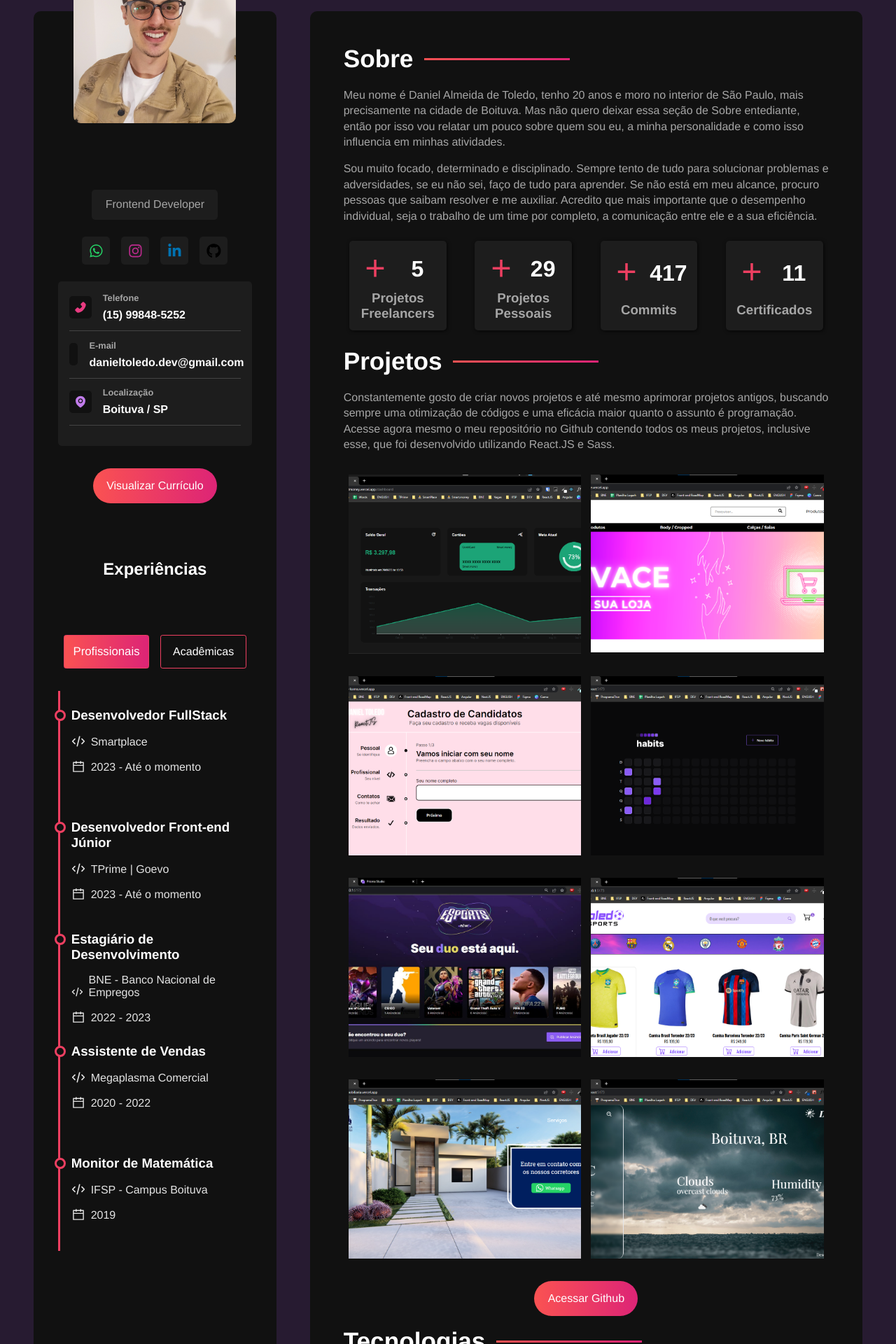
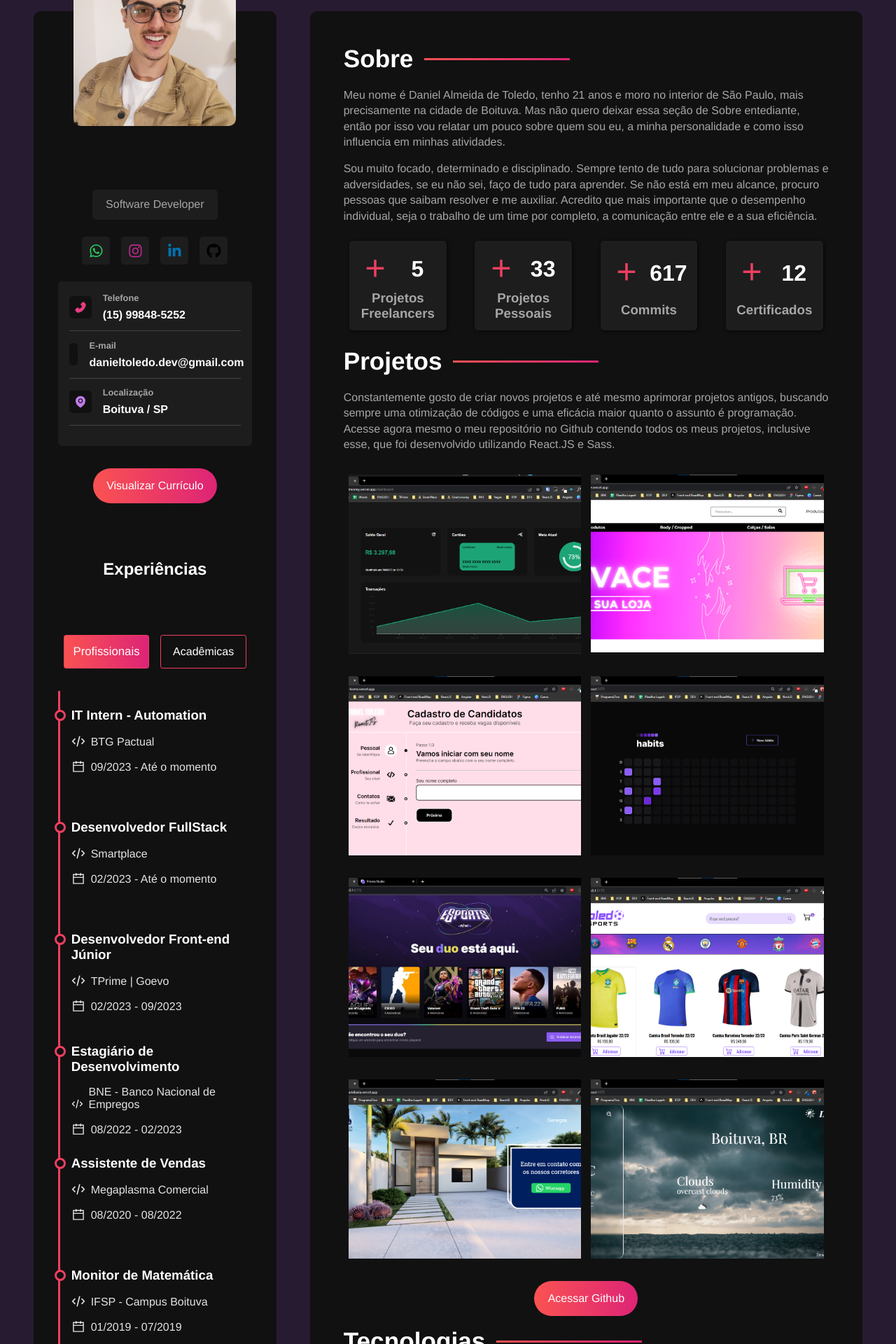
Before and after one commit to DanielAlmeidaToledo/Portfolio_DanielToledo, a React (Vite) app: page / in a window 1280 px wide. Shown: the part 880-2800 px from the top of the page at 70% size. Built offline with nearby package versions, Linux system fonts and the light colour scheme.

Commit message:
fix: ajusta titulos e experiências

```diff
--- a/src/components/AboutContainer/AboutContainer.tsx
+++ b/src/components/AboutContainer/AboutContainer.tsx
@@ -5,9 +5,9 @@ import "./aboutcontainer.sass";
 
 const Informations = [
   { title: "Projetos Freelancers", value: 5 },
-  { title: "Projetos Pessoais", value: 29 },
-  { title: "Commits", value: 417 },
-  { title: "Certificados", value: 11 },
+  { title: "Projetos Pessoais", value: 33 },
+  { title: "Commits", value: 617 },
+  { title: "Certificados", value: 12 },
 ];
 
 const AboutContainer = () => {
@@ -15,7 +15,7 @@ const AboutContainer = () => {
     <section className="about-container">
       <h2>Sobre</h2>
       <p>
-        Meu nome é Daniel Almeida de Toledo, tenho 20 anos e moro no interior de
+        Meu nome é Daniel Almeida de Toledo, tenho 21 anos e moro no interior de
         São Paulo, mais precisamente na cidade de Boituva. Mas não quero deixar
         essa seção de Sobre entediante, então por isso vou relatar um pouco
         sobre quem sou eu, a minha personalidade e como isso influencia em
--- a/src/components/Experience/Experience.tsx
+++ b/src/components/Experience/Experience.tsx
@@ -7,29 +7,34 @@ import "./experience.sass";
 
 const Experiences = [
   {
+    role: "IT Intern - Automation",
+    company: "BTG Pactual",
+    date: "09/2023 - Até o momento",
+  },
+  {
     role: "Desenvolvedor FullStack",
     company: "Smartplace",
-    date: "2023 - Até o momento",
+    date: "02/2023 - Até o momento",
   },
   {
     role: "Desenvolvedor Front-end Júnior",
     company: "TPrime | Goevo",
-    date: "2023 - Até o momento",
+    date: "02/2023 - 09/2023",
   },
   {
     role: "Estagiário de Desenvolvimento",
     company: "BNE - Banco Nacional de Empregos",
-    date: "2022 - 2023",
+    date: "08/2022 - 02/2023",
   },
   {
     role: "Assistente de Vendas",
     company: "Megaplasma Comercial",
-    date: "2020 - 2022",
+    date: "08/2020 - 08/2022",
   },
   {
     role: "Monitor de Matemática",
     company: "IFSP - Campus Boituva",
-    date: "2019",
+    date: "01/2019 - 07/2019",
   },
 ];
 
--- a/src/components/HomeContainer/HomeContainer.tsx
+++ b/src/components/HomeContainer/HomeContainer.tsx
@@ -29,7 +29,7 @@ const HomeContainer = () => {
     <div className="mainDiv">
       <div className="mainItem">
         <h1>Daniel Toledo</h1>
-        <span>Frontend Developer</span>
+        <span>Software Developer</span>
       </div>
       <div className="mainImg"></div>
       <svg style={{ position: "absolute", width: 0, height: 0 }}>
--- a/src/components/Sidebar/Sidebar.tsx
+++ b/src/components/Sidebar/Sidebar.tsx
@@ -10,7 +10,7 @@ const Sidebar = () => {
   return (
     <aside id="sidebar">
       <img src={Avatar} alt="Imagem Daniel Toledo"></img>
-      <p className="title">Frontend Developer</p>
+      <p className="title">Software Developer</p>
       <SocialNetWorks />
       <InformationContainer />
       <a
--- a/src/components/TechnologiesContainer/TechnologiesContainer.tsx
+++ b/src/components/TechnologiesContainer/TechnologiesContainer.tsx
@@ -8,7 +8,8 @@ import {
   SiNextdotjs,
   SiNodedotjs,
   SiJest,
-  SiBootstrap,
+  SiPython,
+  SiAmazonaws,
 } from "react-icons/si";
 
 import "./technologiescontainer.sass";
@@ -27,10 +28,16 @@ const technologies = [
     text: "Interface, Type, Props.",
   },
   {
-    id: "next",
-    name: "Next.JS",
-    icon: <SiNextdotjs color="#FFFFFF" />,
-    text: "Components, Nested Routes, API's.",
+    id: "python",
+    name: "Python",
+    icon: <SiPython color="#FFD43B" />,
+    text: "Flask, Pandas.",
+  },
+  {
+    id: "node",
+    name: "Node.JS",
+    icon: <SiNodedotjs color="#44883e" />,
+    text: "Rotas, Express, NestJS, API's.",
   },
   {
     id: "angular",
@@ -39,34 +46,16 @@ const technologies = [
     text: "Components, Renderização, Interface, Diretivas, Listas.",
   },
   {
-    id: "node",
-    name: "Node.JS",
-    icon: <SiNodedotjs color="#44883e" />,
-    text: "Rotas, Express, API's.",
+    id: "next",
+    name: "Next.JS",
+    icon: <SiNextdotjs color="#FFFFFF" />,
+    text: "Components, Nested Routes, API's.",
   },
   {
-    id: "js",
-    name: "JavaScript",
-    icon: <DiJsBadge color="#f0db4f" />,
-    text: "DOM, Functions, Objects, API's, Local Storage, JSON.",
-  },
-  {
-    id: "tailwind",
-    name: "Tailwind CSS",
-    icon: <SiTailwindcss color="#38BDF8" />,
-    text: "Animações, Responsividade, Media Queries.",
-  },
-  {
-    id: "sass",
-    name: "Sass",
-    icon: <DiSass color="#CD6799" />,
-    text: "Variables, Mixins, Includes.",
-  },
-  {
-    id: "bootstrap",
-    name: "Bootstrap",
-    icon: <SiBootstrap color="#6E2CF1" />,
-    text: "Grids, Cards, Alerts, Tables",
+    id: "aws",
+    name: "AWS Services",
+    icon: <SiAmazonaws color="#FF9900" />,
+    text: "S3 Bucket, Lambda, SNS, DynamoDB.",
   },
   {
     id: "jest",
```
